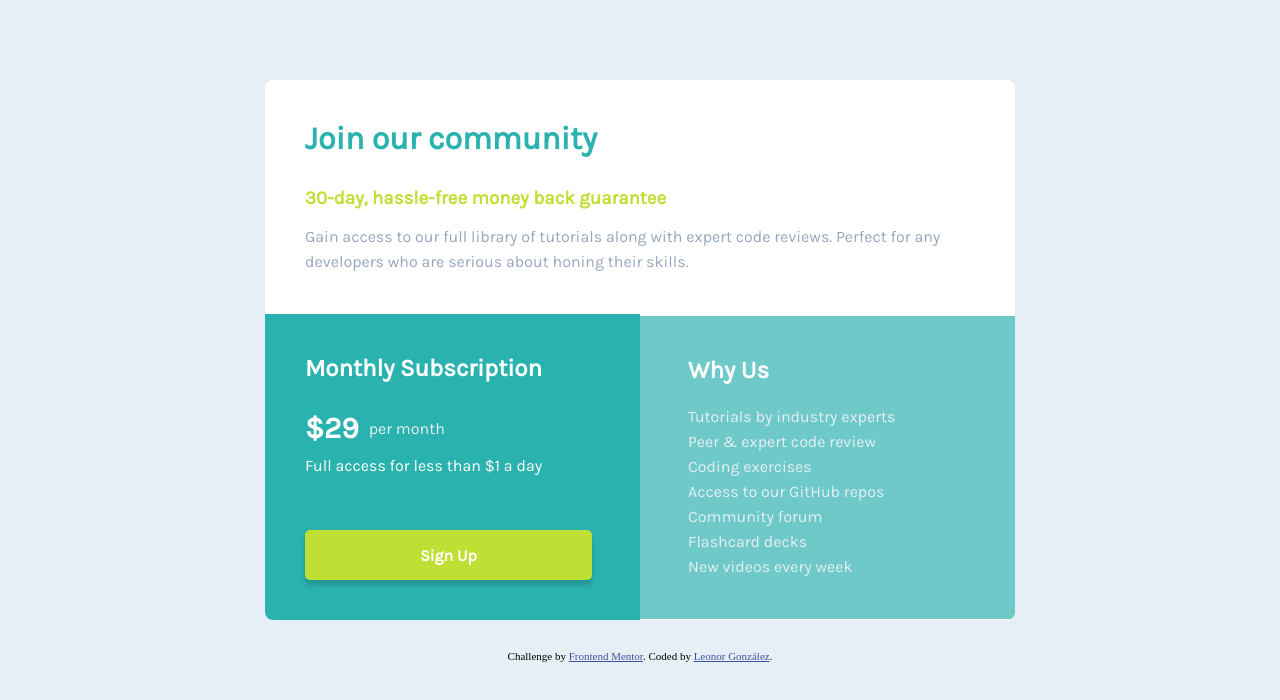
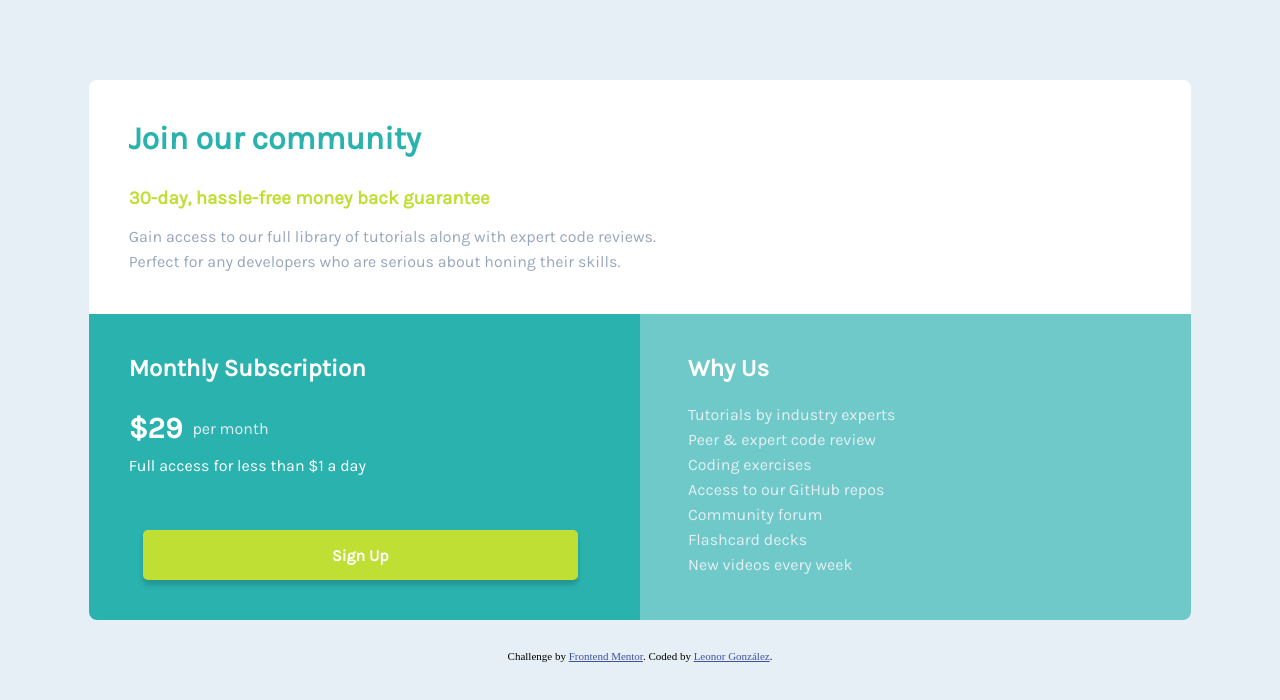
Before and after one commit to Legoal1990/single-price-grid-component-master, a plain HTML site: page index.html in a window 1280 px wide. Drawn offline with Linux system fonts and the light colour scheme.

Commit message:
desafío terminado

```diff
--- a/css/estilos.css
+++ b/css/estilos.css
@@ -20,14 +20,14 @@ body{
     overflow: hidden; /*Excesos ocultos*/
     font-size: 16px;
     font-family: 'Karla', sans-serif;
-    width: 750px;
+    width: auto;
     background-color:white;
 }
 
 .header h1{
     color:hsl(179, 62%, 43%);
     font-weight: 700;
-    padding:40px 0px 0px 40px;
+    padding:40px 40px 0px 40px;
 }
 
 .garantia{
--- a/index.html
+++ b/index.html
@@ -14,22 +14,22 @@
 <body>
   <div class="principal">
     <div class="contenedor1">
-      <header class="row middle-xs between-xs">
-        <div class="col-xs-6 col-lg-12">
+      <header class="row start-xs">
+        <div class="col-xs-12 col-sm-12 col-md-12 col-lg-12">
           <div class="header">
             <h1>Join our community</h1>
           </div>
         </div>
       </header>
-      <div class="row middle-xs between-xs">
-        <div class="col-xs-8 col-lg-12">
+      <div class="row start-xs">
+        <div class="col-xs-12 col-sm-12 col-md-12 col-lg-12">
           <div class="garantia">
             <h3>30-day, hassle-free money back guarantee</h3>
           </div>
         </div>
       </div>
-      <div class="row middle-xs between-xs">
-        <div class="col-xs-10 col-lg-12">
+      <div class="row start-xs">
+        <div class="col-xs-12 col-sm-12 col-md-7 col-lg-7">
           <div class="datos1">
             <p>Gain access to our full library of tutorials along with expert code reviews.
             Perfect for any developers who are serious about honing their skills.</p>
@@ -39,9 +39,9 @@
     </div>
 
     <div class="contenedor23">
-      <div class="row middle-xs between-xs">
+      <div class="row start-xs">
           <!--Contenedor dos-->
-          <div class="contenedor2 col-xs-12 col-lg-6">
+          <div class="contenedor2 col-xs-12 col-sm-12 col-md-6 col-lg-6">
             <div class="subscription">
               <h2>Monthly Subscription</h2>
             </div>
@@ -56,7 +56,7 @@
             </div>
           </div>
           <!--Ccontenedor tres-->
-          <div class="contenedor3 col-xs-12 col-lg-6">
+          <div class="contenedor3 col-xs-12 col-sm-12 col-md-6 col-lg-6">
             <nav>
               <h2>Why Us</h2>
               <ul>
@@ -73,7 +73,7 @@
       </div>
     </div>
   </div>
-    <footer class="row">
+    <footer class="row start-xs">
       <div class="col-xs-12">
         <div class="footer">
           <p class="attribution">
```
